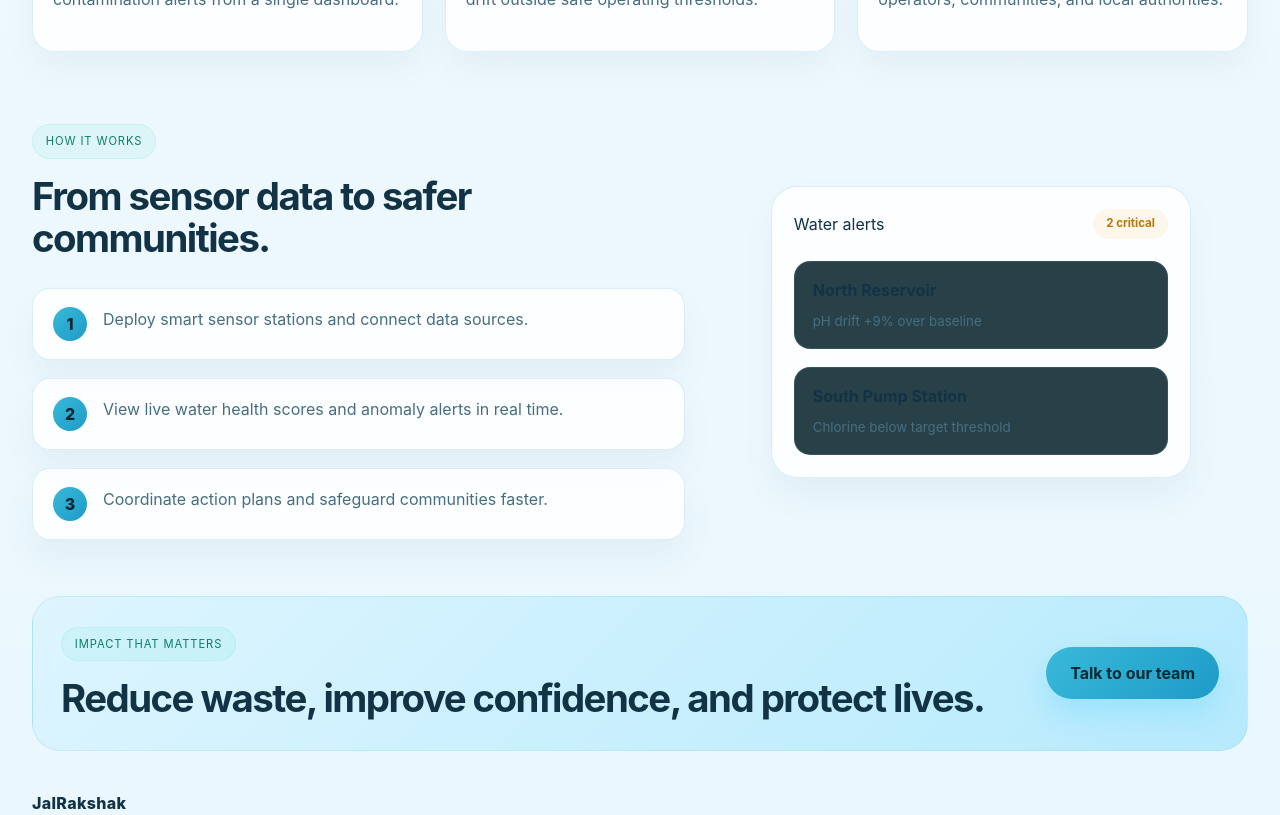
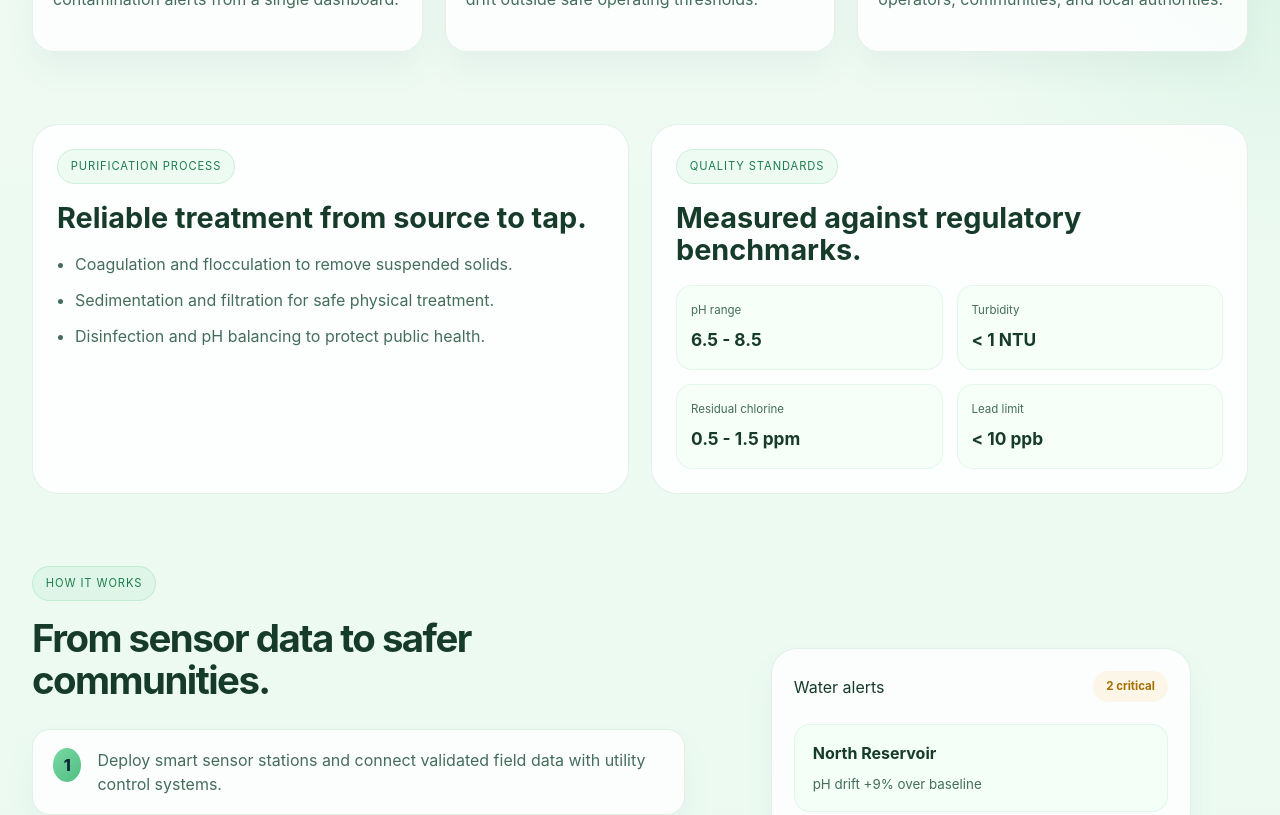
Before and after one commit to lokeshjhuria/JalRakshak, a React (Vite) app: page / in a window 1280 px wide. Shown: the part 1580-2395 px from the top of the page. Built offline with nearby package versions, Linux system fonts and the light colour scheme.

Commit message:
Update CSS variables and styles for improved UI aesthetics and consistency

```diff
--- a/src/App.tsx
+++ b/src/App.tsx
@@ -14,12 +14,18 @@ type WaterReport = {
   chlorine: number;
   status: string;
   summary: string;
+  latitude: number;
+  longitude: number;
 };
 
 const areaNames = ['North District', 'Riverside', 'Lakeview', 'Green Valley', 'South Ward', 'Harbor City'];
 
+function getNearestZone(latitude: number, longitude: number): string {
+  const zoneIndex = Math.abs(Math.round(latitude + longitude)) % areaNames.length;
+  return areaNames[zoneIndex];
+}
+
 function buildWaterReport(latitude: number, longitude: number): WaterReport {
-  const index = Math.abs(Math.round(latitude + longitude)) % areaNames.length;
   const quality = Math.max(78, Math.min(99, Math.round(92 + Math.sin(latitude * 8) * 6 + Math.cos(longitude * 10) * 3)));
   const ph = Number((6.8 + Math.sin(latitude * 4) * 0.9 + Math.cos(longitude * 5) * 0.5).toFixed(1));
   const turbidity = Number((0.7 + Math.abs(Math.sin(longitude * 6)) * 1.8).toFixed(1));
@@ -27,18 +33,20 @@ function buildWaterReport(latitude: number, longitude: number): WaterReport {
   const status = quality >= 90 ? 'Healthy' : quality >= 80 ? 'Monitor' : 'Alert';
 
   return {
-    area: areaNames[index],
+    area: getNearestZone(latitude, longitude),
     quality,
     ph,
     turbidity,
     chlorine,
     status,
+    latitude,
+    longitude,
     summary:
       quality >= 90
-        ? 'Water conditions are stable and safe for routine community use.'
+        ? 'Water conditions are stable and safe for routine community use. Recommended chlorine residual and turbidity remain within normal operating range.'
         : quality >= 80
-          ? 'Conditions are acceptable but should be watched closely during peak demand.'
-          : 'Water quality requires attention and immediate operational review.',
+          ? 'Conditions are acceptable but should be watched closely during peak demand and after heavy rainfall.'
+          : 'Water quality requires attention and immediate operational review. Check treatment efficiency and distribution integrity.',
   };
 }
 
@@ -61,12 +69,25 @@ const features = [
 ];
 
 const steps = [
-  'Deploy smart sensor stations and connect data sources.',
-  'View live water health scores and anomaly alerts in real time.',
-  'Coordinate action plans and safeguard communities faster.',
+  'Deploy smart sensor stations and connect validated field data with utility control systems.',
+  'Track pH, turbidity, residual chlorine, and contamination trends in real time.',
+  'Trigger corrective actions and protect public health with faster response planning.',
 ];
 
 const partners = ['NWMDC', 'CleanFlow', 'AquaSafe', 'Harbor Labs', 'GreenWater'];
+
+const purificationSteps = [
+  'Coagulation and flocculation to remove suspended solids.',
+  'Sedimentation and filtration for safe physical treatment.',
+  'Disinfection and pH balancing to protect public health.',
+];
+
+const standards = [
+  { label: 'pH range', value: '6.5 - 8.5' },
+  { label: 'Turbidity', value: '< 1 NTU' },
+  { label: 'Residual chlorine', value: '0.5 - 1.5 ppm' },
+  { label: 'Lead limit', value: '< 10 ppb' },
+];
 
 const dashboardStats = [
   { label: 'Active stations', value: '128' },
@@ -307,6 +328,13 @@ function App() {
                 <span className="status-pill success">{report.status}</span>
               </div>
 
+              <div className="location-details">
+                <span>Live coordinates</span>
+                <strong>
+                  {report.latitude.toFixed(4)}°, {report.longitude.toFixed(4)}°
+                </strong>
+              </div>
+
               <div className="report-grid">
                 <div>
                   <span>Water quality</span>
@@ -420,6 +448,31 @@ function App() {
           </div>
         </section>
 
+        <section className="section-block info-grid">
+          <div className="info-panel">
+            <span className="eyebrow">Purification process</span>
+            <h2>Reliable treatment from source to tap.</h2>
+            <ul className="purification-list">
+              {purificationSteps.map((step) => (
+                <li key={step}>{step}</li>
+              ))}
+            </ul>
+          </div>
+
+          <div className="info-panel standards-panel">
+            <span className="eyebrow">Quality standards</span>
+            <h2>Measured against regulatory benchmarks.</h2>
+            <div className="standards-grid">
+              {standards.map((item) => (
+                <div key={item.label} className="standard-box">
+                  <span>{item.label}</span>
+                  <strong>{item.value}</strong>
+                </div>
+              ))}
+            </div>
+          </div>
+        </section>
+
         <section id="solutions" className="section-block split-section">
           <div className="side-panel">
             <span className="eyebrow">How it works</span>
--- a/src/index.css
+++ b/src/index.css
@@ -1,20 +1,20 @@
 :root {
-  --bg-dark: #f4fbff;
-  --bg-mid: #eaf7fe;
-  --bg-light: #dff4ff;
-  --card: rgba(255, 255, 255, 0.9);
-  --card-soft: rgba(240, 250, 255, 0.9);
-  --line: rgba(40, 136, 183, 0.14);
-  --text: #123245;
-  --muted: #466e80;
-  --primary: #39b9d9;
-  --primary-strong: #1d9bc8;
-  --primary-deep: #0f7aa5;
-  --warning-bg: rgba(255, 196, 87, 0.12);
-  --warning-text: #b97900;
-  --success-bg: rgba(64, 201, 171, 0.12);
-  --success-text: #0d7d67;
-  --shadow: rgba(19, 77, 97, 0.08);
+  --bg-dark: #f3fbf5;
+  --bg-mid: #eafaf1;
+  --bg-light: #dcf7e7;
+  --card: rgba(255, 255, 255, 0.92);
+  --card-soft: rgba(242, 255, 247, 0.92);
+  --line: rgba(52, 128, 87, 0.12);
+  --text: #173b2a;
+  --muted: #446d5c;
+  --primary: #7ad8a3;
+  --primary-strong: #50be82;
+  --primary-deep: #2e9c63;
+  --warning-bg: rgba(255, 191, 92, 0.12);
+  --warning-text: #a66f00;
+  --success-bg: rgba(99, 206, 149, 0.12);
+  --success-text: #1d7d4e;
+  --shadow: rgba(28, 82, 58, 0.08);
 }
 
 * {
@@ -30,8 +30,8 @@ body {
   min-width: 320px;
   min-height: 100vh;
   background:
-    radial-gradient(circle at top, rgba(57, 185, 217, 0.18), transparent 22%),
-    radial-gradient(circle at right, rgba(116, 217, 255, 0.14), transparent 18%),
+    radial-gradient(circle at top, rgba(122, 216, 163, 0.18), transparent 22%),
+    radial-gradient(circle at right, rgba(80, 190, 130, 0.12), transparent 18%),
     linear-gradient(180deg, var(--bg-dark) 0%, var(--bg-mid) 100%);
   color: var(--text);
   font-family: Inter, 'Segoe UI', sans-serif;
@@ -96,9 +96,9 @@ a {
   display: grid;
   place-items: center;
   font-weight: 800;
-  background: linear-gradient(135deg, #88dcff, var(--primary-strong));
-  color: #0b3851;
-  box-shadow: 0 14px 28px rgba(57, 185, 217, 0.18);
+  background: linear-gradient(135deg, #c4f5d2, var(--primary-strong));
+  color: #143928;
+  box-shadow: 0 14px 28px rgba(80, 190, 130, 0.18);
 }
 
 .brand-name {
@@ -129,12 +129,12 @@ a {
 
 .primary-button {
   background: linear-gradient(135deg, var(--primary), var(--primary-strong));
-  color: #052a33;
-  box-shadow: 0 14px 30px rgba(53, 200, 255, 0.25);
+  color: #123c2b;
+  box-shadow: 0 14px 30px rgba(80, 190, 130, 0.22);
 }
 
 .secondary-button {
-  background: rgba(239, 249, 255, 0.04);
+  background: rgba(255, 255, 255, 0.7);
   color: var(--text);
   border: 1px solid var(--line);
 }
@@ -157,8 +157,8 @@ a {
   display: inline-block;
   padding: 0.5rem 0.8rem;
   border-radius: 999px;
-  background: rgba(105, 231, 205, 0.12);
-  border: 1px solid rgba(105, 231, 205, 0.22);
+  background: rgba(121, 217, 159, 0.12);
+  border: 1px solid rgba(80, 190, 130, 0.2);
   color: var(--success-text);
   font-size: 0.7rem;
   letter-spacing: 0.08em;
@@ -233,7 +233,7 @@ a {
   position: absolute;
   inset: 20% 8% 8% 8%;
   border-radius: 32px;
-  background: radial-gradient(circle, rgba(105, 231, 205, 0.22), rgba(7, 58, 69, 0.1) 52%, transparent 70%);
+  background: radial-gradient(circle, rgba(122, 216, 163, 0.22), rgba(25, 96, 65, 0.08) 52%, transparent 70%);
   filter: blur(18px);
 }
 
@@ -279,7 +279,7 @@ a {
 }
 
 .success {
-  background: rgba(105, 231, 205, 0.16);
+  background: rgba(122, 216, 163, 0.16);
 }
 
 .score-ring {
@@ -287,7 +287,7 @@ a {
   height: 180px;
   margin: 26px auto 20px;
   border-radius: 50%;
-  background: conic-gradient(var(--primary) 0 96%, rgba(167, 214, 225, 0.18) 96% 100%);
+  background: conic-gradient(var(--primary-strong) 0 96%, rgba(123, 179, 147, 0.18) 96% 100%);
   display: grid;
   place-items: center;
   position: relative;
@@ -327,8 +327,8 @@ a {
 .mini-stats div {
   padding: 12px 10px;
   border-radius: 14px;
-  background: rgba(245, 251, 255, 0.9);
-  border: 1px solid rgba(76, 149, 176, 0.12);
+  background: rgba(246, 255, 249, 0.9);
+  border: 1px solid rgba(80, 190, 130, 0.12);
 }
 
 .mini-stats label {
@@ -395,8 +395,8 @@ a {
   margin-top: 20px;
   padding: 20px;
   border-radius: 22px;
-  background: rgba(242, 251, 255, 0.92);
-  border: 1px solid rgba(61, 166, 197, 0.12);
+  background: rgba(245, 255, 248, 0.95);
+  border: 1px solid rgba(80, 190, 130, 0.12);
 }
 
 .report-header {
@@ -413,6 +413,29 @@ a {
   text-transform: uppercase;
   letter-spacing: 0.08em;
   margin-bottom: 6px;
+}
+
+.location-details {
+  display: flex;
+  align-items: center;
+  justify-content: space-between;
+  gap: 12px;
+  margin-top: 18px;
+  padding: 12px 14px;
+  border-radius: 16px;
+  background: rgba(245, 255, 249, 0.95);
+  border: 1px solid rgba(80, 190, 130, 0.12);
+}
+
+.location-details span {
+  color: var(--muted);
+  font-size: 0.74rem;
+  text-transform: uppercase;
+  letter-spacing: 0.08em;
+}
+
+.location-details strong {
+  font-size: 0.92rem;
 }
 
 .report-grid {
@@ -443,6 +466,58 @@ a {
 .report-box p {
   margin: 18px 0 0;
   color: var(--text);
+}
+
+.info-grid {
+  display: grid;
+  grid-template-columns: 1fr 1fr;
+  gap: 22px;
+  padding-top: 52px;
+}
+
+.info-panel {
+  padding: 24px;
+  border-radius: 26px;
+  background: rgba(255, 255, 255, 0.88);
+  border: 1px solid var(--line);
+}
+
+.info-panel h2 {
+  margin: 18px 0 18px;
+  font-size: clamp(1.8rem, 2vw, 2.6rem);
+  line-height: 1.12;
+}
+
+.purification-list {
+  margin: 0;
+  padding-left: 18px;
+  color: var(--muted);
+  display: grid;
+  gap: 12px;
+}
+
+.standards-grid {
+  display: grid;
+  grid-template-columns: repeat(2, minmax(120px, 1fr));
+  gap: 14px;
+}
+
+.standard-box {
+  padding: 16px 14px;
+  border-radius: 16px;
+  background: rgba(247, 255, 249, 0.95);
+  border: 1px solid rgba(80, 190, 130, 0.12);
+}
+
+.standard-box span {
+  display: block;
+  color: var(--muted);
+  font-size: 0.72rem;
+  margin-bottom: 8px;
+}
+
+.standard-box strong {
+  font-size: 1.08rem;
 }
 
 .section-block {
@@ -558,8 +633,8 @@ a {
 .alert-list > div {
   padding: 16px 18px;
   border-radius: 16px;
-  background: rgba(17, 45, 54, 0.9);
-  border: 1px solid rgba(170, 212, 222, 0.12);
+  background: rgba(244, 255, 247, 0.95);
+  border: 1px solid rgba(80, 190, 130, 0.12);
 }
 
 .alert-list strong {
@@ -575,8 +650,8 @@ a {
   gap: 20px;
   padding: 30px 28px;
   border-radius: 28px;
-  background: linear-gradient(135deg, rgba(220, 244, 255, 0.9), rgba(177, 232, 252, 0.9));
-  border: 1px solid rgba(50, 158, 206, 0.12);
+  background: linear-gradient(135deg, rgba(222, 247, 228, 0.92), rgba(186, 236, 203, 0.9));
+  border: 1px solid rgba(80, 190, 130, 0.12);
 }
 
 .footer {
@@ -738,7 +813,8 @@ a {
   .cta-banner,
   .split-section,
   .hero,
-  .dashboard-grid {
+  .dashboard-grid,
+  .info-grid {
     grid-template-columns: 1fr;
     flex-direction: column;
     align-items: flex-start;
@@ -758,11 +834,14 @@ a {
   .hero,
   .split-section,
   .feature-grid,
-  .dashboard-grid {
+  .dashboard-grid,
+  .info-grid,
+  .standards-grid {
     grid-template-columns: 1fr;
   }
 
-  .metrics-grid {
+  .metrics-grid,
+  .report-grid {
     grid-template-columns: 1fr;
   }
 
```
